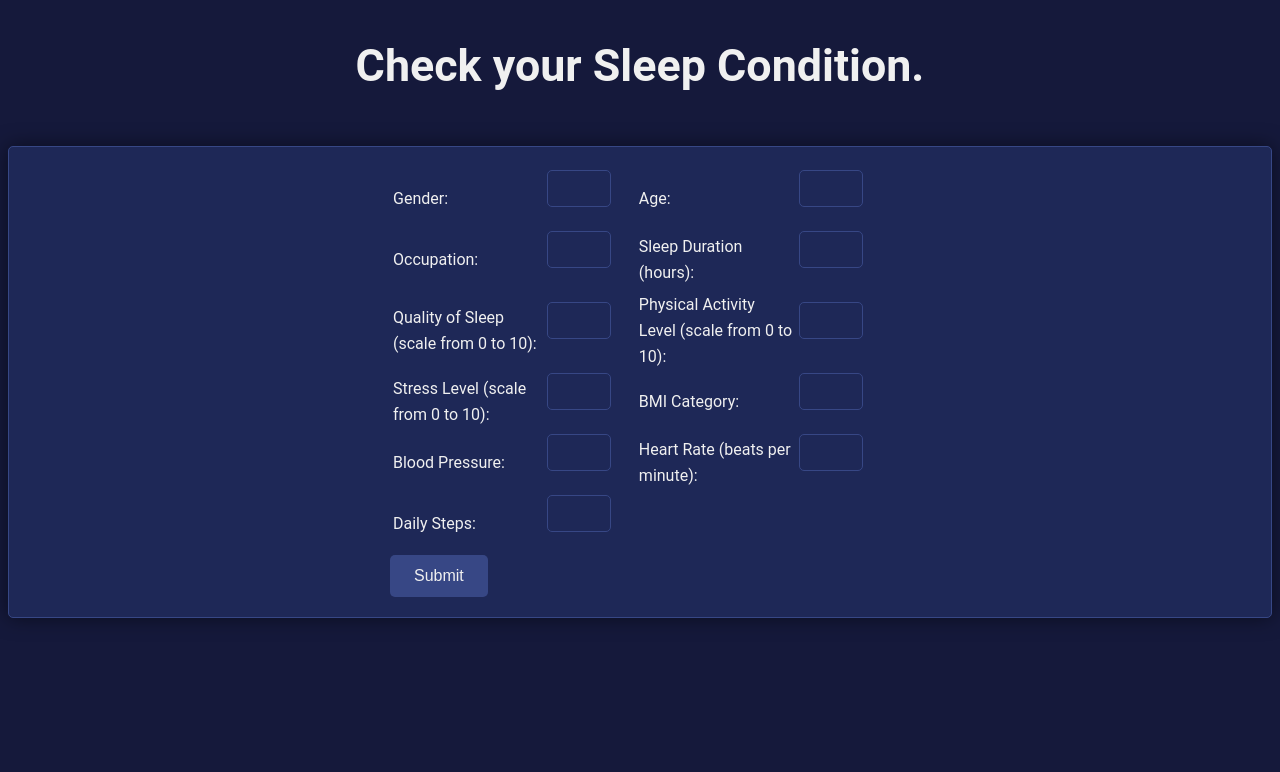
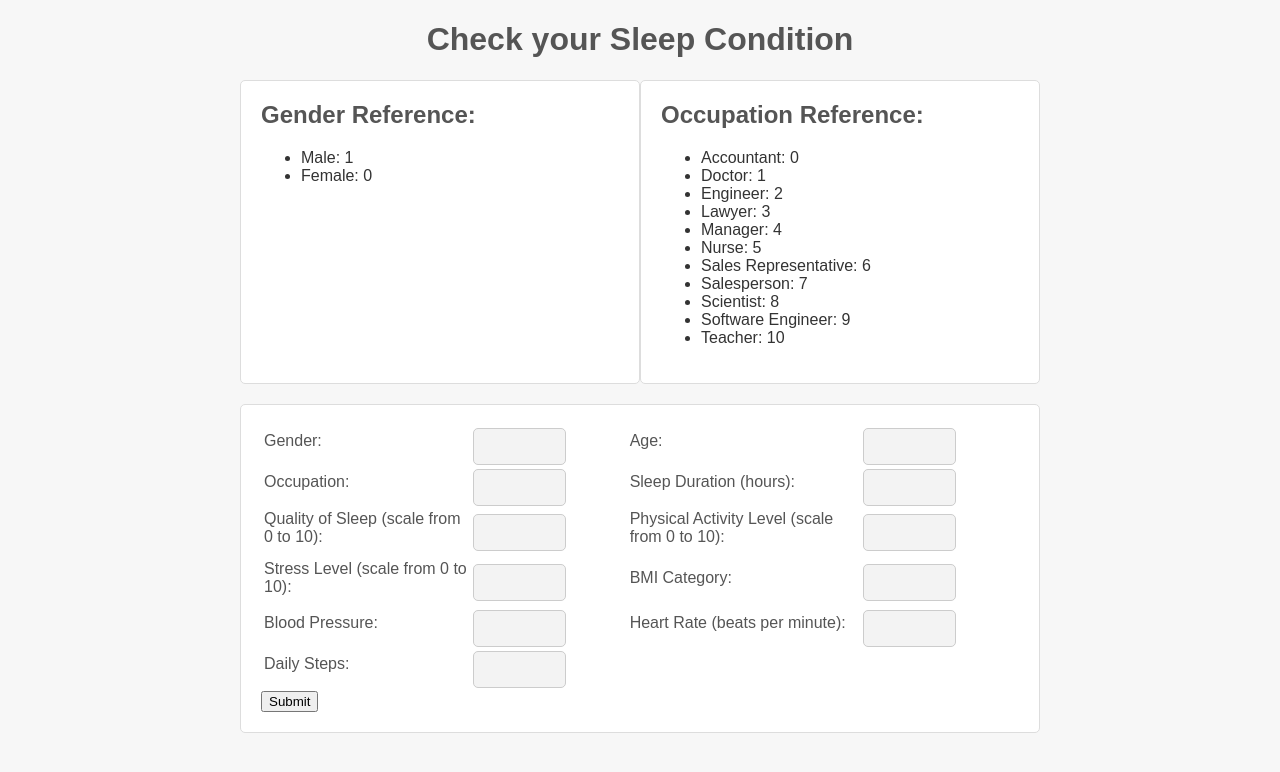
Before and after one commit to ManushreeVenkatesh/sleep_analysis, a Django app: page / in a window 1280 px wide. Shown: the top 772 px of the page. Run offline with Django 5.2, Linux system fonts and the light colour scheme; parts of the project's set-up code (start-up, migrations or seed data) failed here and were passed over.

Commit message:
Frontend Updated

```diff
--- a/sleepanalysisapp/static/css/styles.css
+++ b/sleepanalysisapp/static/css/styles.css
@@ -1,67 +1,85 @@
-/* styles.css */
+body {
+    background-color: #f7f7f7; /* Light gray background */
+    font-family: 'Arial', sans-serif;
+    margin: 0;
+    padding: 0;
+    color: #333; /* Dark text color */
+}
 
-body {
-    background-color: #15193b; /* Dark blue background */
-    font-family: 'Roboto', sans-serif;
-    font-size: 16px;
-    line-height: 1.6;
-    color: #f0f0f0; /* Light text color */
+.container {
+    max-width: 800px;
+    margin: 20px auto;
+    padding: 0 20px;
 }
 
 h1 {
-    font-size: 2.8em;
-    margin-bottom: 1em;
     text-align: center;
-    color: #f0f0f0; /* White heading color */
+    color: #555; /* Dark gray heading color */
 }
 
-label {
-    color: #f0f0f0; /* White label color */
+.row {
+    display: flex;
+    justify-content: space-between;
+    margin-bottom: 20px;
 }
 
-input, select {
-    width: calc(100% - 24px);
-    padding: 10px;
-    margin-bottom: 20px;
-    border: 1px solid #374785; /* Dark blue border color */
+.reference-section {
+    flex: 1;
+    background-color: #fff; /* White background */
+    border: 1px solid #ddd; /* Light gray border */
     border-radius: 5px;
+    padding: 20px;
     box-sizing: border-box;
-    background-color: #1e2857; /* Dark blue input background */
-    color: #f0f0f0; /* Light text color for input */
 }
 
-button {
-    background-color: #374785; /* Darker blue button background color */
-    color: #f0f0f0; /* White button text color */
-    padding: 12px 24px;
+.reference-section h2 {
+    margin-top: 0;
+    color: #555; /* Dark gray heading color */
+}
+
+.formfield {
+    background-color: #fff; /* White background */
+    border: 1px solid #ddd; /* Light gray border */
+    border-radius: 5px;
+    padding: 20px;
+    box-sizing: border-box;
+}
+
+.formfield label {
+    display: block;
+    margin-bottom: 10px;
+    color: #555; /* Dark gray label color */
+}
+
+.formfield input {
+    width: calc(50% - 5px);
+    margin-right: 10px;
+    padding: 10px;
+    border-radius: 5px;
+    background-color: #f3f3f3; /* Light gray input background */
+    color: #333; /* Dark text color */
+    border: 1px solid #ccc; /* Light gray border */
+}
+
+.formfield input[type="submit"] {
+    width: 100%;
+    margin-top: 10px;
+    padding: 12px;
+    border-radius: 5px;
+    background-color: #99ccff; /* Light blue button background */
+    color: #fff; /* White button text color */
     border: none;
-    border-radius: 5px;
     cursor: pointer;
-    text-align: center;
     font-size: 16px;
     transition: background-color 0.3s ease;
 }
 
-button:hover {
-    background-color: #4e5b96; /* Slightly lighter blue on hover */
-}
-
-.formfield {
-    border: 1px solid #374785; /* Dark blue border color */
-    border-radius: 5px;
-    padding: 20px;
-    margin-bottom: 30px;
-    background-color: #1e2857; /* Dark blue background for form */
-    box-shadow: 0 0 20px rgba(0, 0, 0, 0.5); /* Darker shadow */
-}
-
-form {
-    max-width: 500px;
-    margin: 0 auto;
+.formfield input[type="submit"]:hover {
+    background-color: #66a3ff; /* Slightly darker blue on hover */
 }
 
 .result {
-    margin-top: 30px;
-    padding: 20px;
     text-align: center;
+    margin-top: 20px;
+    color: #555; /* Dark gray result text color */
 }
--- a/sleepanalysisapp/templates/sleepanalysisapp/index.html
+++ b/sleepanalysisapp/templates/sleepanalysisapp/index.html
@@ -8,7 +8,35 @@
     <link rel="stylesheet" href="{% static 'css/styles.css' %}">
 </head>
 <body>
-    <h1>Check your Sleep Condition.</h1>
+    <div class="container">
+        <h1>Check your Sleep Condition</h1>
+
+        <div class="row">
+            <div class="reference-section">
+                <h2>Gender Reference:</h2>
+                <ul>
+                    <li>Male: 1</li>
+                    <li>Female: 0</li>
+                </ul>
+            </div>
+            <div class="reference-section">
+                <h2>Occupation Reference:</h2>
+                <ul>
+                    <li>Accountant: 0</li>
+                    <li>Doctor: 1</li>
+                    <li>Engineer: 2</li>
+                    <li>Lawyer: 3</li>
+                    <li>Manager: 4</li>
+                    <li>Nurse: 5</li>
+                    <li>Sales Representative: 6</li>
+                    <li>Salesperson: 7</li>
+                    <li>Scientist: 8</li>
+                    <li>Software Engineer: 9</li>
+                    <li>Teacher: 10</li>
+                </ul>
+            </div>
+        </div>
+
         <div class="formfield">
             <form action="{% url 'predict' %}" method="post">
                 {% csrf_token %}
@@ -53,10 +81,12 @@
                 <button type="submit">Submit</button>
             </form>
         </div>
+
         <div class="result">
             {% if result %}
                 <h2>Your Sleep Condition is: {{ result }}</h2>
             {% endif %}
         </div>
+    </div>
 </body>
 </html>
```
Lines whose indentation alone changed are shown as unchanged.
